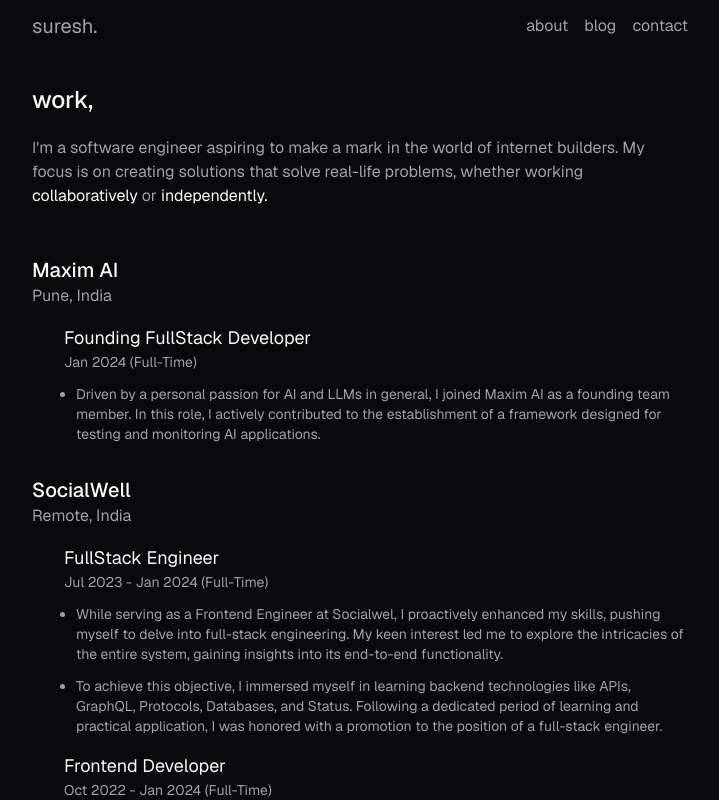
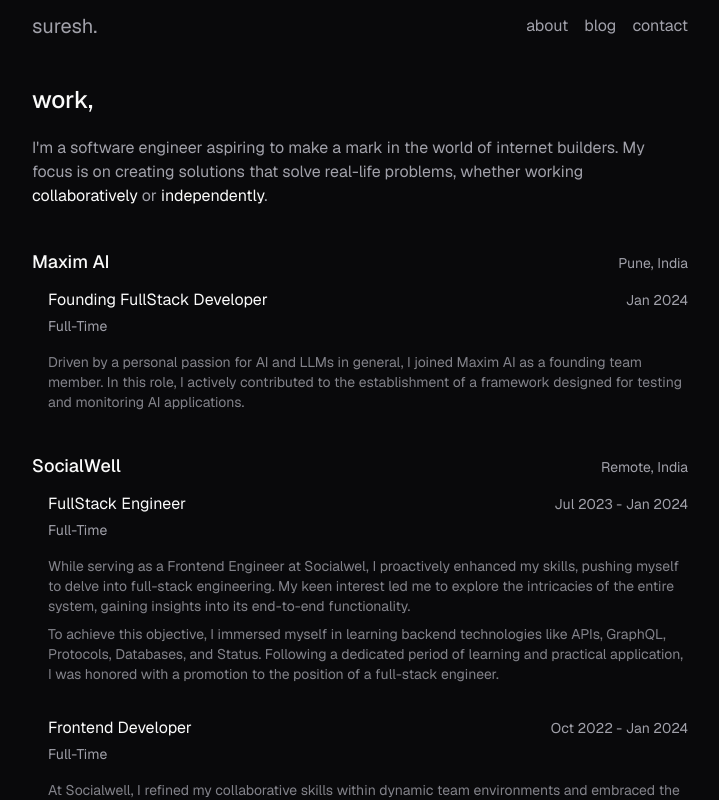
Before and after one commit to impoiler/suresh.im, a Next.js app: page /about in a window 1280 px wide. Shown: the top 800 px of the page, without its empty margins (280-999 px from the left). Built offline with nearby package versions, Linux system fonts and the light colour scheme.

Commit message:
:lipstick: about page styling

```diff
--- a/src/app/about/page.tsx
+++ b/src/app/about/page.tsx
@@ -1,5 +1,4 @@
 import { experiences, externals } from "@/constant/data";
-import { cn } from "@/lib/utils";
 import { Metadata } from "next";
 
 export const metadata: Metadata = {
@@ -8,51 +7,62 @@ export const metadata: Metadata = {
 
 export default function ContactPage() {
   return (
-    <main className="mt-8 min-h-[calc(100vh_-_132px)] ">
+    <main className="py-8 min-h-[calc(100vh_-_132px)]">
+      <div className="max-w-2xl mx-auto">
         <h2 className="text-xl md:text-2xl font-medium">work,</h2>
-      <span className="mt-5 h-0 block" />
-      <p className="text-muted-foreground">
+
+        <p className="mt-5 text-muted-foreground">
           I&apos;m a software engineer aspiring to make a mark in the world of
           internet builders. My focus is on creating solutions that solve
           real-life problems, whether working{" "}
-        <b className="font-normal text-secondary-foreground">
-          {" "}
-          collaboratively
-        </b>{" "}
-        or{" "}
-        <b className="font-normal text-secondary-foreground">independently.</b>
+          <span className="text-foreground">collaboratively</span> or{" "}
+          <span className="text-foreground">independently</span>.
         </p>
-      <span className="mt-12 h-0 block" />
 
+        <div className="mt-10 space-y-10">
           {experiences.map((ex, index) => (
-        <div className="mb-8" key={`ex-${index}`}>
-          <h2 className="text-xl font-medium">{ex.companyName}</h2>
-          <p className="md:text-base text-muted-foreground">{ex.location}</p>
-          <div className="md:pl-8 positions mt-4">
+            <div key={`ex-${index}`} className="group">
+              <div className="flex items-baseline justify-between">
+                <h3 className="text-lg font-medium group-hover:text-primary transition-colors">
+                  {ex.companyName}
+                </h3>
+                <p className="text-sm text-muted-foreground">{ex.location}</p>
+              </div>
+
+              <div className="mt-3 pl-4 space-y-8">
                 {ex.positions.map((p, i) => (
-              <div className="mt-4" key={`position-${i}`}>
-                <h3 className="md:text-lg">{p.name}</h3>
+                  <div key={`position-${i}`} className="group/position">
+                    <div className="flex items-baseline justify-between">
+                      <h4 className="text-base group-hover/position:text-primary transition-colors">
+                        {p.name}
+                      </h4>
                       <p className="text-sm text-muted-foreground">
-                  {p.fromToTill} ({p.type})
+                        {p.fromToTill}
                       </p>
-                {p.notes &&
-                  p.notes.length > 0 &&
-                  p.notes.map((note, ii) => (
-                    <p
+                    </div>
+                    <p className="text-sm text-muted-foreground mt-1">
+                      {p.type}
+                    </p>
+
+                    {p.notes && p.notes.length > 0 && (
+                      <ul className="mt-4 space-y-2">
+                        {p.notes.map((note, ii) => (
+                          <li
                             key={`note-${ii}`}
-                      className={cn(
-                        "text-sm mt-3 list-item ml-3 text-muted-foreground",
-                        i > 0 && ""
-                      )}
+                            className="text-sm text-muted-foreground/80 hover:text-muted-foreground transition-colors"
                           >
                             {note}
-                    </p>
+                          </li>
                         ))}
+                      </ul>
+                    )}
                   </div>
                 ))}
               </div>
             </div>
           ))}
+        </div>
+      </div>
     </main>
   );
 }
```
Lines whose indentation alone changed are shown as unchanged.
